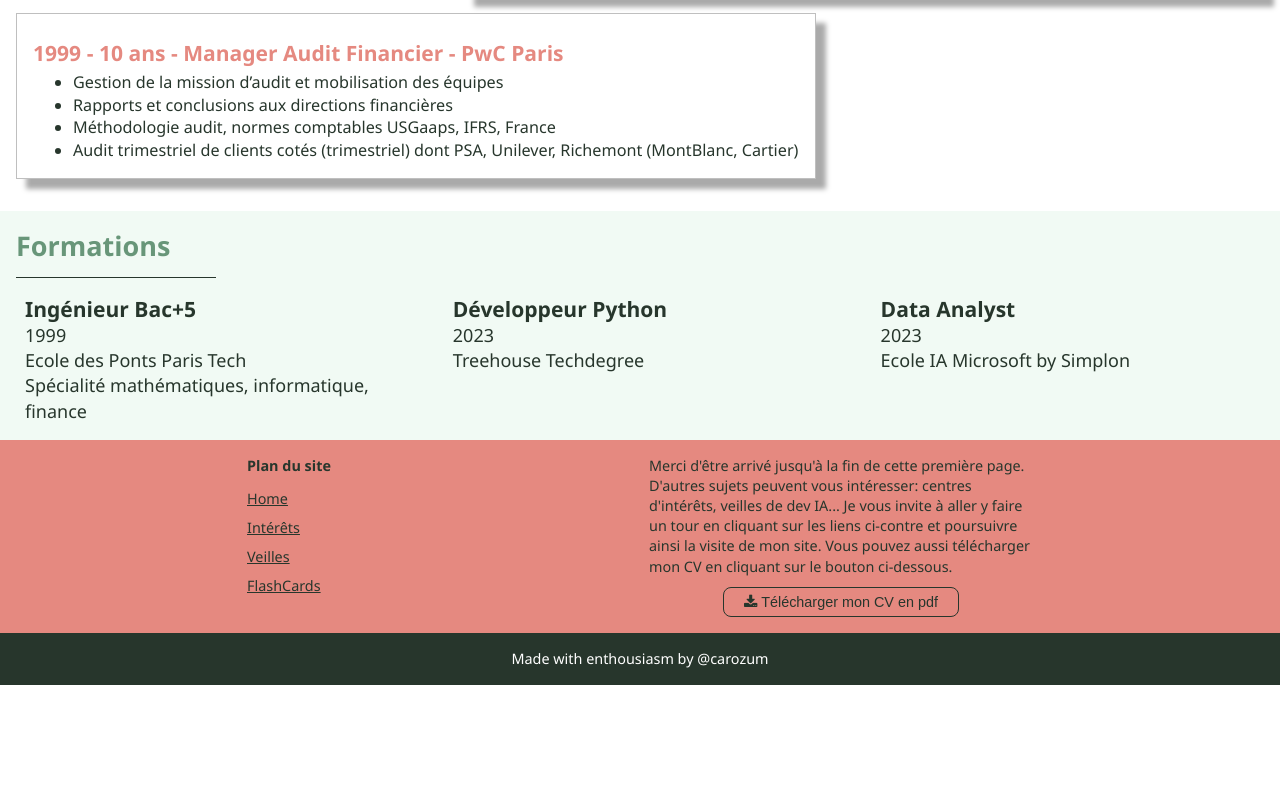
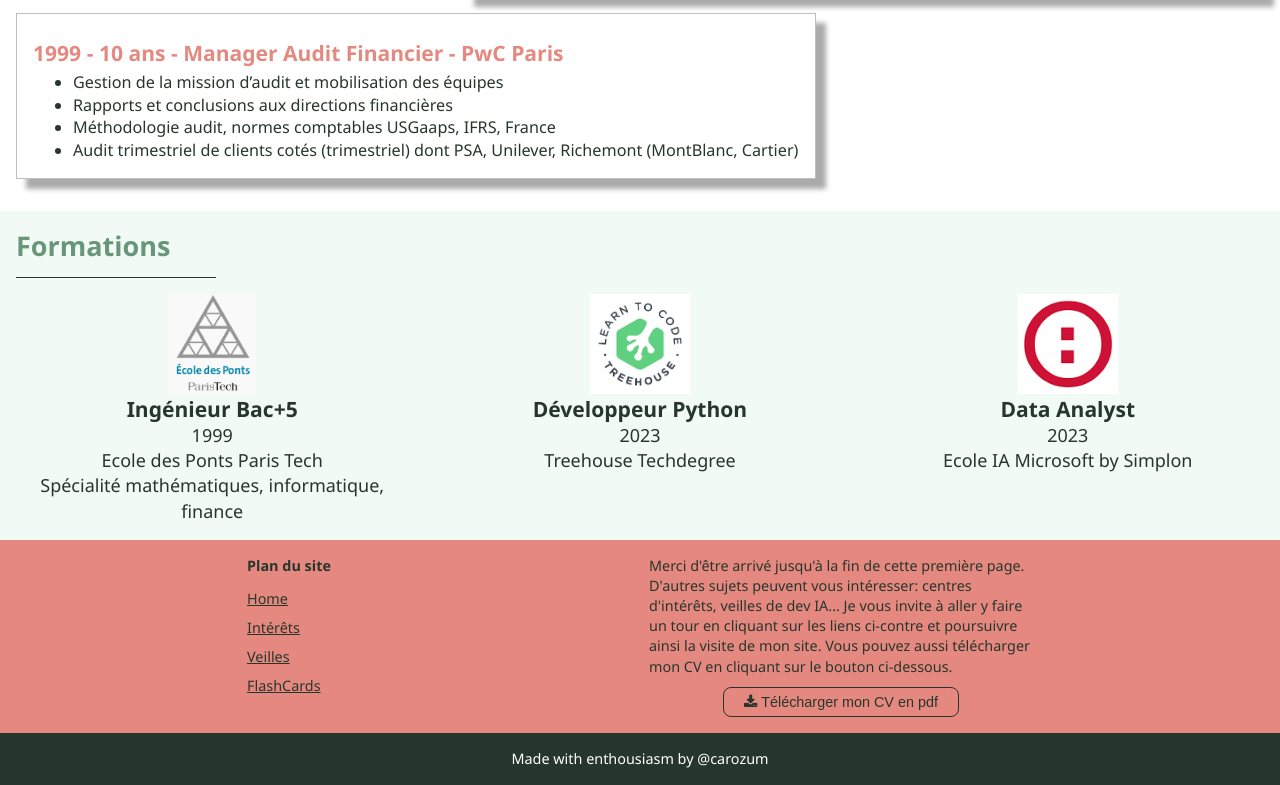
Before and after one commit to carozum/AI_dev, a plain HTML site: page index.html in a window 1280 px wide. Shown: the part 1884-2669 px from the top of the page. Before the commit the page ends 2569 px from the top, so only its background shows below. Drawn offline with Linux system fonts and the light colour scheme.

Commit message:
ajout des icones des formations

```diff
--- a/index.html
+++ b/index.html
@@ -29,7 +29,7 @@
         <section class="me">
             <div class="me-infos">
                 <p class="me-adresse"><i class="fa fa-map"></i> Pays Basque - Toulouse - Remote</p>
-                <a class="me-mail" href="mailto:test-caro@gmail.com"><i class="fa fa-envelope"></i> Me contacter</a>
+                <a class="me-mail" href="mailto:carozum64@gmail.com"><i class="fa fa-envelope"></i> Me contacter</a>
                 <!-- Ajouter le logo linked in -->
 
                 <a href="www.linkedin.com/in/carozum" class="me-linkedIn"><i class="fa fa-linkedin"></i> Profil
@@ -184,21 +184,23 @@
             <h2 class="formations-titre">Formations</h2>
             <div class="row">
                 <section class="formation col-3">
+                    <img src="assets/images/ponts.png" alt="logo de l'Ecole des Ponts Paris Tech"
+                        class="formation-image">
                     <h3 class="formation-titre">Ingénieur Bac+5</h3>
-                    <p class="formation-image"></p>
                     <p class="formation-date">1999</p>
                     <p class="formation-soustitre">Ecole des Ponts Paris Tech</p>
                     <p class="formation-content">Spécialité mathématiques, informatique, finance</p>
                 </section>
                 <section class="formation col-3">
+                    <img src="assets/images/treehouse.png" alt="logo du bootcamp Treehouse" class="formation-image">
                     <h3 class="formation-titre">Développeur Python</h3>
-                    <p class="formation-image"></p>
                     <p class="formation-date">2023</p>
                     <p class="formation-soustitre">Treehouse Techdegree</p>
                 </section>
                 <section class="formation col-3">
+                    <img src="assets/images/simplon.png" alt="logo de l'Ecole Microsoft IA by Simplon"
+                        class="formation-image">
                     <h3 class="formation-titre">Data Analyst</h3>
-                    <p class="formation-image"></p>
                     <p class="formation-date">2023</p>
                     <p class="formation-soustitre">Ecole IA Microsoft by Simplon</p>
                 </section>
--- a/style.css
+++ b/style.css
@@ -192,6 +192,15 @@
 .formations{
     background-color: var(--vert-clair);
 }
+.formation{
+    text-align: center;
+}
+.formation-image{
+    height: 100px;
+    display: block;
+    margin: auto;
+    text-align:center;
+}
 
 /* ________________Télécharger le cv_______________ */
 .btn-cv {
```
